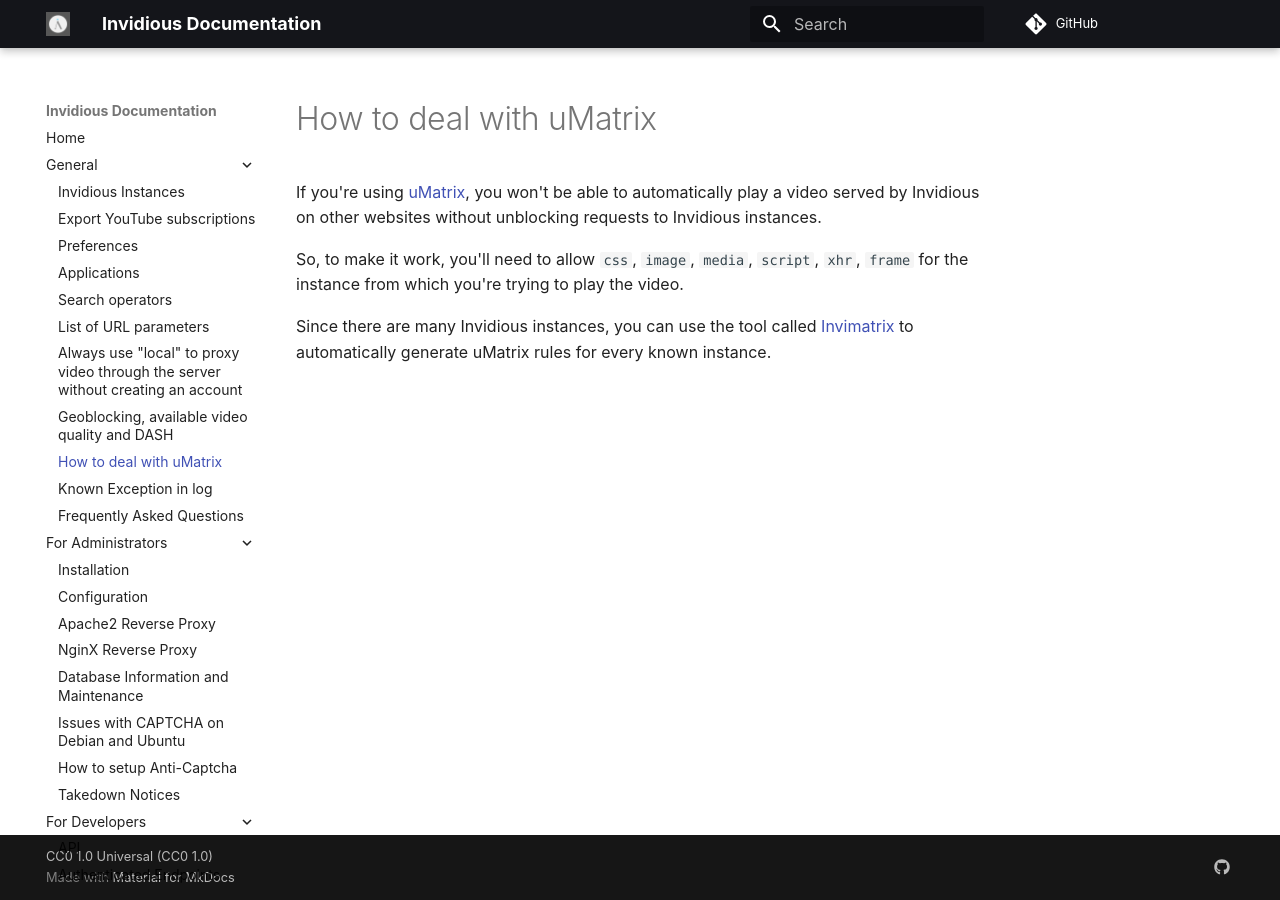
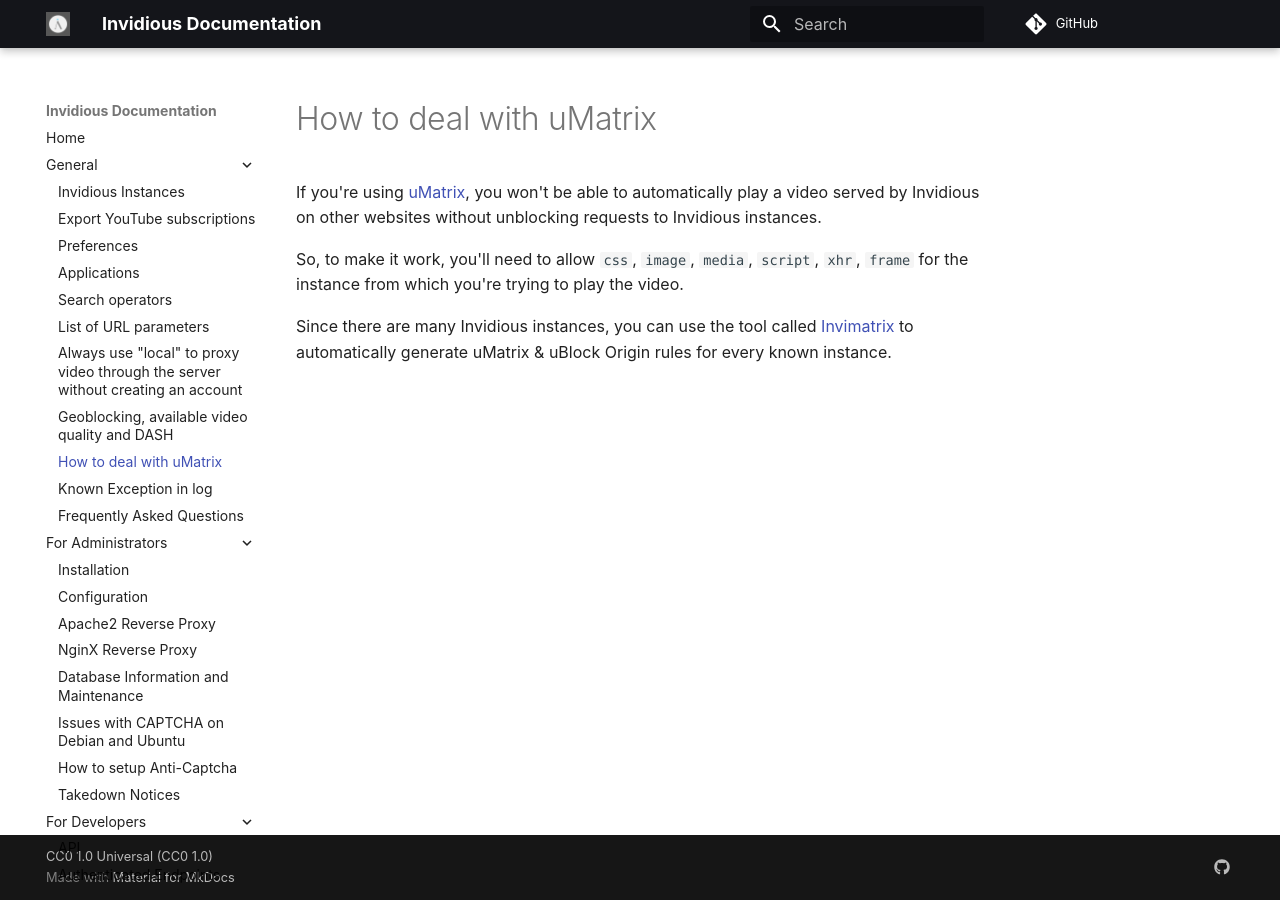
Before and after one commit to iv-org/documentation, an MkDocs documentation site: the page built from docs/umatrix.md, in a window 1280 px wide. Built offline with MkDocs 1.6.1 and Material for MkDocs 9.7.7, drawn with Linux system fonts in a browser that asks for light colours; comment, search, counter and statistics services are not loaded.

Commit message:
Update Invimatrix link
Hi. I just moved Invimatrix to Codeberg Pages, as my other projects. I also updated Invimatrix to fix it (I didn't touch it since years, so it was pointing to instances.invidio.us) and to support uBlock Origin rules.

```diff
--- a/docs/umatrix.md
+++ b/docs/umatrix.md
@@ -4,4 +4,4 @@
 
 So, to make it work, you'll need to allow `css`, `image`, `media`, `script`, `xhr`, `frame` for the instance from which you're trying to play the video.
 
-Since there are many Invidious instances, you can use the tool called [Invimatrix](https://booteille.gitlab.io/invimatrix) to automatically generate uMatrix rules for every known instance.
+Since there are many Invidious instances, you can use the tool called [Invimatrix](https://booteille.codeberg.page/invimatrix/) to automatically generate uMatrix & uBlock Origin rules for every known instance.
```
